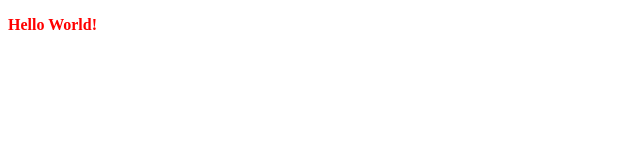
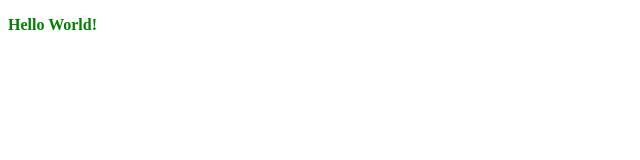
Before and after one commit to Pierre-Alexis1/hello-world, a plain HTML site: page index.html in a window 1280 px wide. Shown: the whole page, without its empty margins (0-640 px from the left). Drawn offline with Linux system fonts and the light colour scheme.

Commit message:
Tout en vert

```diff
--- a/index.html
+++ b/index.html
@@ -4,6 +4,6 @@
 		<meta charset="utf-8">
 	</head>
 	<body>
-		<p style="color:red; font-weight:bold;">Hello World!</p>
+		<p style="color:green; font-weight:bold;">Hello World!</p>
 	</body>
 </html>
```
